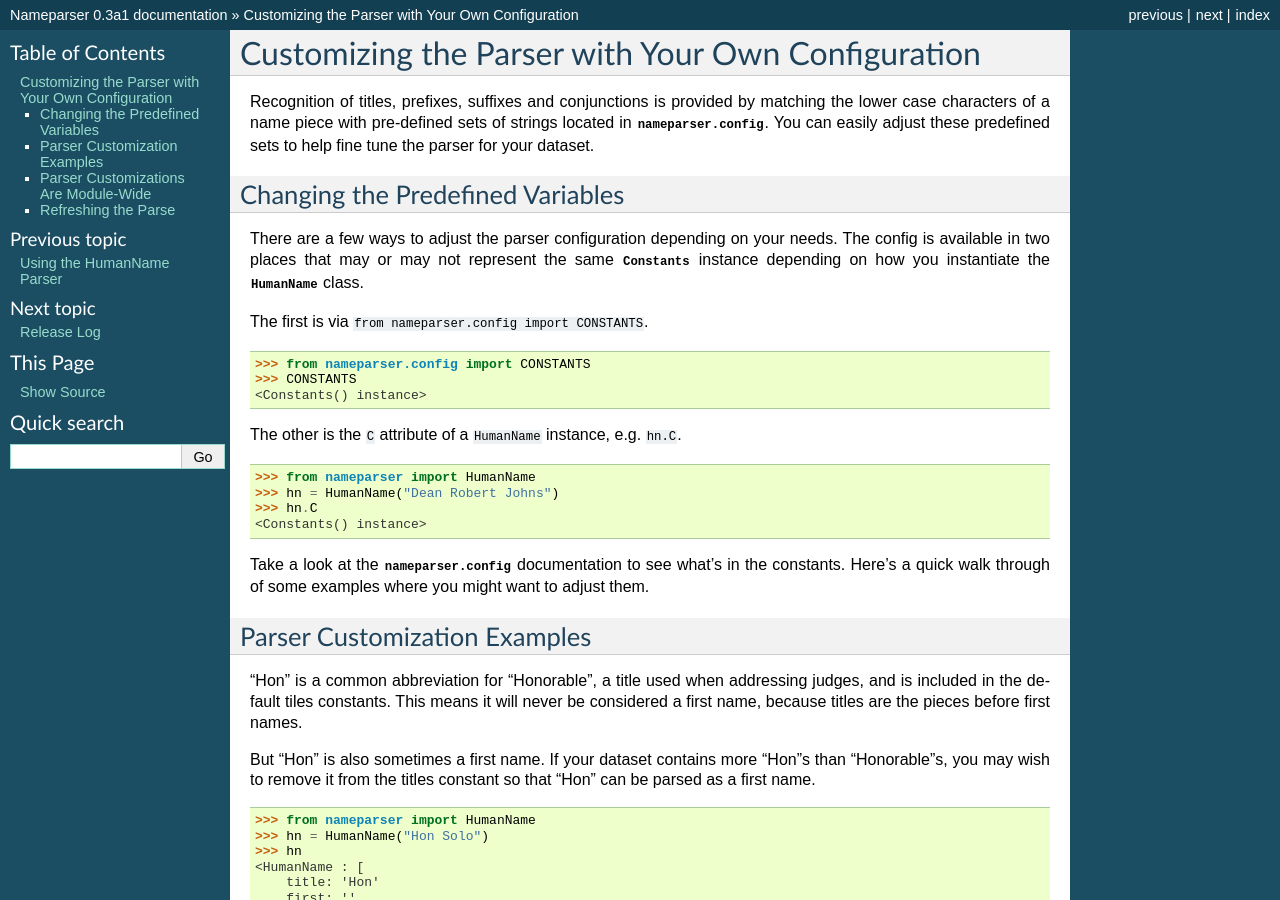
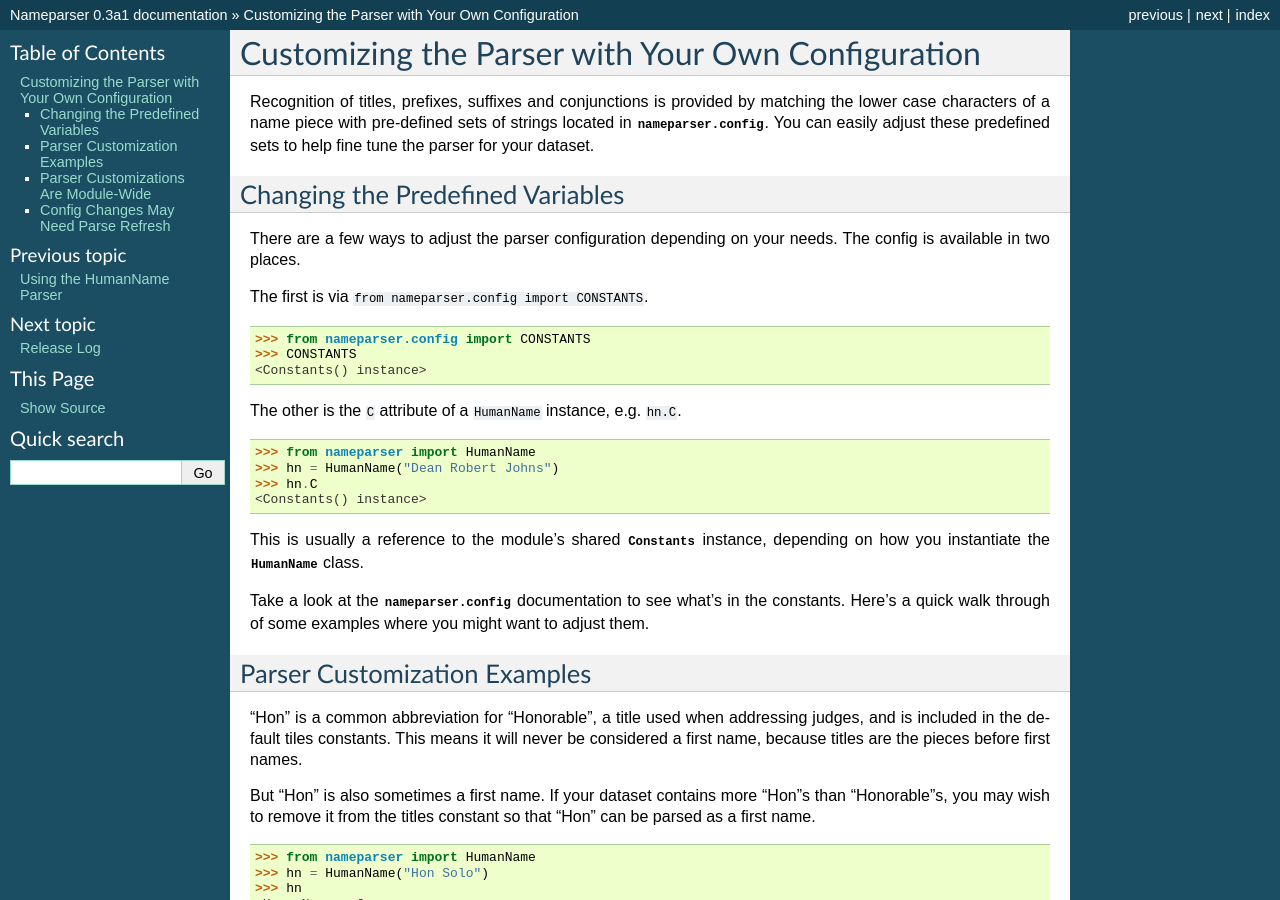
Before and after one commit to derek73/python-nameparser, a Sphinx documentation site: the page built from docs/customize.rst, in a window 1280 px wide and 900 px high. Built offline with Sphinx 7.4.7, drawn with Linux system fonts in a browser that asks for light colours; pages that are not in the unit, such as notebooks, are missing from menus; some of the changed text lies outside the part shown.

Commit message:
more docs clarification

```diff
--- a/docs/customize.rst
+++ b/docs/customize.rst
@@ -11,9 +11,7 @@ Changing the Predefined Variables
 +++++++++++++++++++++++++++++++++
 
 There are a few ways to adjust the parser configuration depending on your
-needs. The config is available in two places that may or may not represent
-the same :py:class:`~nameparser.config.Constants` instance depending on
-how you instantiate the :py:class:`~nameparser.parser.HumanName` class.
+needs. The config is available in two places.
 
 The first is via ``from nameparser.config import CONSTANTS``.
 
@@ -32,6 +30,10 @@ The other is the ``C`` attribute of a ``HumanName`` instance, e.g.
     >>> hn = HumanName("Dean Robert Johns")
     >>> hn.C
     <Constants() instance>
+
+This is usually a reference to the module's shared
+:py:class:`~nameparser.config.Constants` instance, depending on how you
+instantiate the :py:class:`~nameparser.parser.HumanName` class.
 
 Take a look at the :py:mod:`nameparser.config` documentation to see what's
 in the constants. Here's a quick walk through of some examples where you
@@ -149,7 +151,7 @@ reference to the module-level config values with the behavior described above.
     False
     >>> instance.C.titles.add('dean')
     SetManager(set([u'msgt', ..., u'adjutant']))
-    >>> other_instance = HumanName("Dean Robert Johns", None)
+    >>> other_instance = HumanName("Dean Robert Johns", None) # <-- pass None for per-instance config
     >>> other_instance
     <HumanName : [
     	title: ''
@@ -163,8 +165,8 @@ reference to the module-level config values with the behavior described above.
     True
 
 
-Refreshing the Parse
-++++++++++++++++++++
+Config Changes May Need Parse Refresh
++++++++++++++++++++++++++++++++++++++
 
 The full name is parsed upon assignment to the ``full_name`` attribute or
 instantiation. Sometimes after making changes to configuration or other inner
```
